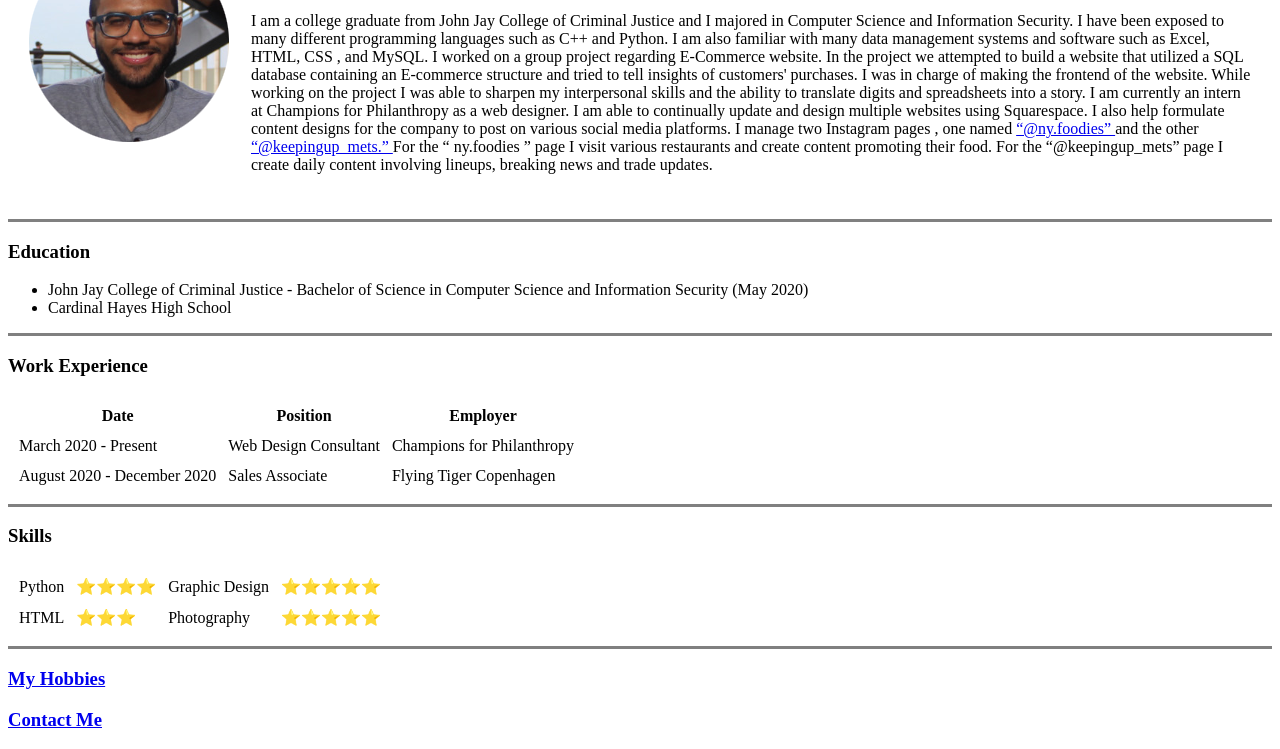
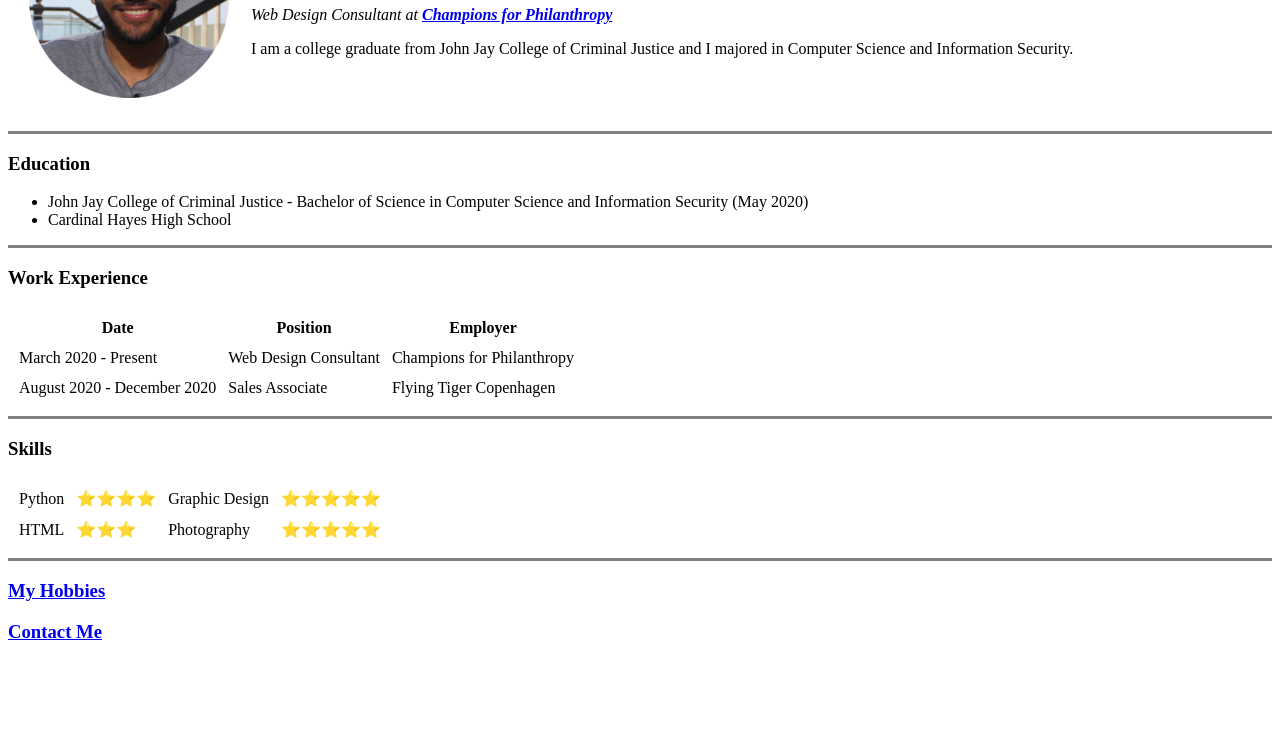
Before and after one commit to tavarezc97/cv, a plain HTML site: page index.html in a window 1280 px wide. Shown: the part 131-880 px from the top of the page. After the commit the page ends 800 px from the top, so only its background shows below. Drawn offline with Linux system fonts and the light colour scheme.

Commit message:
Update index.html

```diff
--- a/index.html
+++ b/index.html
@@ -19,7 +19,7 @@
       <td>   <h1>Christian Tavarez </h1>
         <p> <em> Web Design Consultant at <strong> <a href="https://www.championsforphilanthropy.org"> Champions for Philanthropy </a> </strong> </em> </p>
 
-        <p> I am a college graduate from John Jay College of Criminal Justice and I majored in Computer Science and Information Security. I have been exposed to many different programming languages such as C++ and Python. I am also familiar with many data management systems and software such as Excel, HTML, CSS , and MySQL. I worked on a group project regarding E-Commerce website. In the project we attempted to build a website that utilized a SQL database containing an E-commerce structure and tried to tell insights of customers' purchases. I was in charge of making the frontend of the website. While working on the project I was able to sharpen my interpersonal skills and the ability to translate digits and spreadsheets into a story. I am currently an intern at Champions for Philanthropy as a web designer. I am able to continually update and design multiple websites using Squarespace. I also help formulate content designs for the company to post on various social media platforms. I manage two Instagram pages , one named <a href="https://instagram.com/ny.foodies?igshid=wi9pxqv9srjt"> “@ny.foodies” </a> and the other <a href="https://instagram.com/keepingup_mets?igshid=5f4wvqup9oza"> “@keepingup_mets.” </a> For the “ ny.foodies ” page I visit various restaurants and create content promoting their food. For the “@keepingup_mets” page I create daily content involving lineups, breaking news and trade updates. </p>
+        <p> I am a college graduate from John Jay College of Criminal Justice and I majored in Computer Science and Information Security. </p>
      </td>
 
     </tr>
```
